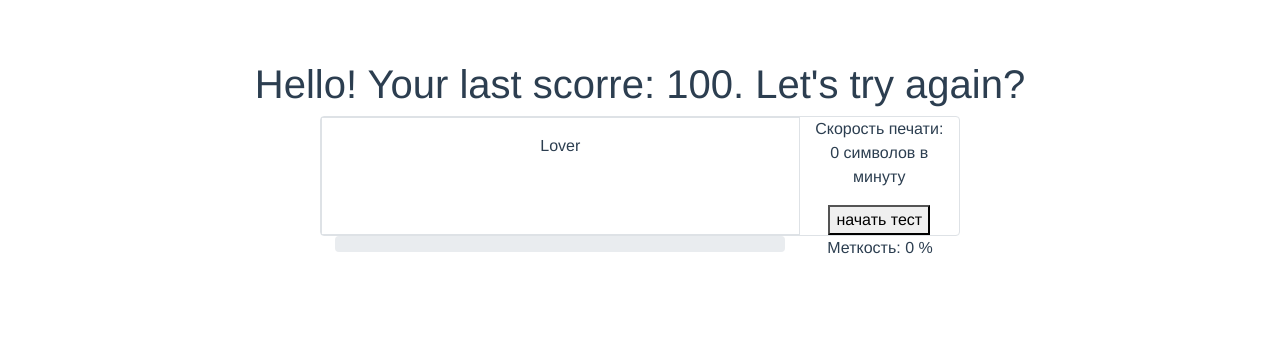
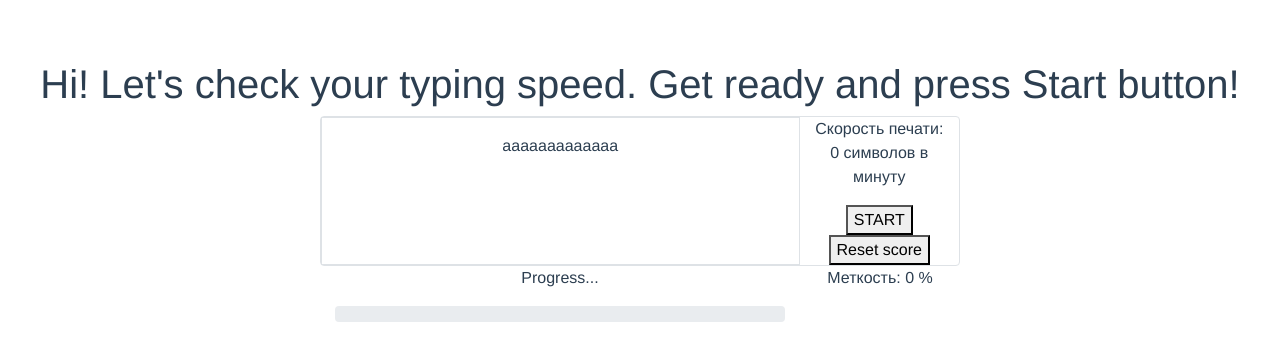
Before and after one commit to yaroslav-gr/type-it, a Vue app: page / in a window 1280 px wide. Shown: the top 360 px of the page. Built offline with nearby package versions, Linux system fonts and the light colour scheme.

Commit message:
reset button, calc accuracy

```diff
--- a/src/components/Board.vue
+++ b/src/components/Board.vue
@@ -29,25 +29,32 @@
           v-if="isStarted"
           @click="onButtonClickEnd"
           ref="startButton">
-            закончить тест
+            STOP
           </button>
 
           <button
           v-else
           @click="onButtonClickStart"
           ref="endButton">
-            начать тест
+            START
+          </button>
+
+          <button
+          @click="resetScore"
+          ref="resetButton">
+            Reset score
           </button>
         </b-col>
       </b-row>
 
       <b-row class="">
         <b-col class="col-9">
-          <b-progress :value=getAccuracy.toFixed(0) class="mb-2"></b-progress>
+          <p>Progress...</p>
+          <b-progress :value=getProgress.toFixed(0) class="mb-2"></b-progress>
         </b-col>
         <b-col>
           <p>
-            Меткость: {{getAccuracy.toFixed(0)}} %
+            Меткость: {{getAccruracy}} %
           </p>
         </b-col>
 
@@ -57,7 +64,7 @@
 </template>
 
 <script>
-import {mapGetters} from 'vuex'
+import {mapGetters, mapActions} from 'vuex'
 
 export default {
   name: 'Board',
@@ -82,6 +89,7 @@ export default {
   },
 
   methods: {
+    ...mapActions(['updateScore']),
 
     focusedInput(event) {
       event.target.focus()
@@ -90,18 +98,16 @@ export default {
     onButtonClickStart() {
       this.testIsStart();
       this.startInterval();
-
       this.isStarted = !this.isStarted;
     },
 
     onButtonClickEnd() {
-      this.savePrevScore();
+      this.saveScore();
       this.testIsEnd(true);
       this.$refs.startButton.blur();
     },
 
     setColorSpan(index) {
-      console.log(typeof index);
       if (typeof index == 'number') {
         this.textSpans[index].style.background = 'green';
       } else {
@@ -111,8 +117,6 @@ export default {
 
     inputChangeHandler() {
       this.compareTexts(this.isTextComlited);
-      console.log(this.userValue);
-      console.log(this.lastIndexSymbol, this.userValue, this.isStarted)
     },
 
     /***
@@ -133,6 +137,9 @@ export default {
     },
 
     testIsStart() {
+      this.match = 0;
+      this.lastIndexSymbol = 0;
+      this.userValue = '';
       this.$refs['user-input'].removeAttribute('disabled');
       this.$refs['user-input'].focus();
       this.textSpans.forEach(span => {
@@ -142,10 +149,8 @@ export default {
 
     testIsEnd(arg) {
       if (arg) {
-        this.savePrevScore();
+        localStorage.setItem('score', this.lettersInMinute)
         clearInterval(this.idSetInterval);
-        this.lastIndexSymbol = 0;
-        this.userValue = '';
         this.isStarted = false;
         this.oldTime = 0;
         this.totalTime = 0;
@@ -178,9 +183,15 @@ export default {
       }, 500);
     },
 
-    savePrevScore() {
+    saveScore() {
     this.totalScore = this.lettersInMinute;
     localStorage.setItem('score', this.totalScore);
+    this.updateScore(this.totalScore);
+    },
+
+    resetScore() {
+      localStorage.setItem('score', 0);
+      this.updateScore(0);
     },
   },
 
@@ -191,8 +202,18 @@ export default {
       return this.lastIndexSymbol === this.getText.length - 1;
     },
 
-    getAccuracy() {
+    getProgress() {
       return this.match / this.getText.length * 100;
+    },
+
+    getAccruracy() {
+      const accruacy = this.match / this.userValue.length * 100;
+      if (typeof accruacy === 'number' && accruacy === accruacy) {
+        return accruacy.toFixed(0)
+      }
+      else {
+        return 0;
+      }
     }
   },
 }
--- a/src/components/Header.vue
+++ b/src/components/Header.vue
@@ -1,12 +1,22 @@
 <template>
-  <h1>
-    Hello! Your last scorre: <span>100</span>. Let's try again?
-
+  <h1 v-if="getScore">
+    Hi again! Your last scorre: <span>{{(getScore *1).toFixed(0)}}</span>.
+    Let's try again?
+  </h1>
+  <h1 v-else>
+    Hi! Let's check your typing speed.
+    Get ready and press Start button!
   </h1>
 </template>
 
 <script>
-export default {
+  import {mapGetters} from 'vuex';
+
+  export default {
   name: 'Header',
+
+  computed: {
+    ...mapGetters(['getScore']),
+  },
 }
 </script>
--- a/src/store/index.js
+++ b/src/store/index.js
@@ -1,21 +1,32 @@
 import Vue from 'vue'
 import Vuex from 'vuex'
 
-Vue.use(Vuex)
+Vue.use(Vuex);
 
 export default new Vuex.Store({
   state: {
-    text: 'Lover',
+    text: 'aaaaaaaaaaaaa',
+    score: localStorage.getItem('score') ? localStorage.getItem('score') : 0,
   },
   mutations: {
+    updateScore(state, score) {
+      state.score = score * 1;
+    }
   },
   actions: {
+    updateScore({commit}, score) {
+      commit('updateScore', score)
+    }
   },
   modules: {
   },
   getters: {
-    getText: function (state) {
+    getText(state) {
       return state.text;
+    },
+
+    getScore(state) {
+      return state.score;
     },
   }
 })
```
